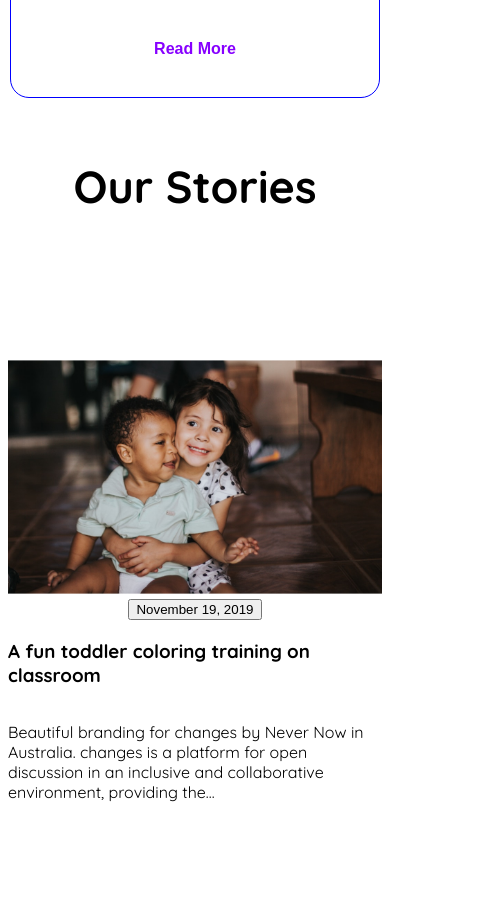
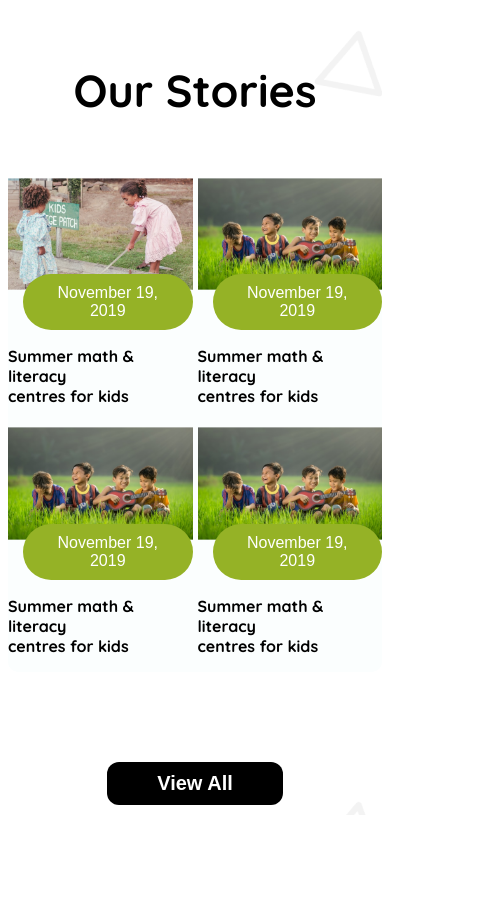
Before and after one commit to Deepto41/my-second-assignment-repo, a plain HTML site: page index.html in a window 390 px wide. Shown: the part 3019-3926 px from the top of the page, 477 px wide, since content can reach past the window. After the commit the page ends 3854 px from the top, so only its background shows below. Drawn offline with Linux system fonts and the light colour scheme; files whose address does not match are found by name.

Commit message:
added main section responsive

```diff
--- a/index.html
+++ b/index.html
@@ -90,28 +90,61 @@
             </div>
 
 
+            <section class="Our-Stories">
+              <h1 class="section-title">Our Stories</h1>
+
+              <div class="story-cards display-flex">
+                <div class="story-1 display-flex">
+                  <div><img class="story-1-pic" src="./assets/story-1.png" alt=""></div>
+                  <div class="sty-btn"><button class="story-btn-1">November 19, 2019</button></div>
+                  <h3 class="story-1-title">A fun toddler coloring training on <br>
+                    classroom</h3>
+                  <p class="story-1-description">Beautiful branding for changes by Never Now in Australia.
+                    changes is a platform for open discussion in an inclusive and
+                    collaborative environment, providing the...</p>
+
+                </div>
+                 <div class="grid">
+                <div class="story-2">
+                    <div><img class="story-2-pic" src="./assets/story-2.png" alt=""></div>
+                    <div class="sty-btn-2"><button class="story-btn-2">November 19, 2019</button></div>
+                    <h3 class="story-2-title">Summer math & literacy
+                      <br>centres for kids</h3>
+                </div>
+                <div class="story-3">
+                  <div><img class="story-3-pic" src="./assets/story-3.png" alt=""></div>
+                  <div class="sty-btn-3"><button class="story-btn-3">November 19, 2019</button></div>
+                  <h3 class="story-3-title">Summer math & literacy
+                    <br>centres for kids</h3>
+
+                </div>
+                <div class="story-4">
+                  <div><img class="story-4-pic" src="./assets/story-3.png" alt=""></div>
+                  <div class="sty-btn-4"><button class="story-btn-4">November 19, 2019</button></div>
+                  <h3 class="story-4-title">Summer math & literacy
+                    <br>centres for kids</h3>
+              </div>
+
+              <div class="story-5">
+                <div><img class="story-5-pic" src="./assets/story-3.png" alt=""></div>
+                <div class="sty-btn-5"><button class="story-btn-5">November 19, 2019</button></div>
+                <h3 class="story-5-title">Summer math & literacy
+                  <br>centres for kids</h3>
+            </div>
+          </div>
+
+
+              </div>
+
+            </section>
+
+            <div id="btn"><button class="butn-secondary">View All</button></div>
 
 
 
     </main>
 
-    <section class="Our-Stories">
-      <h1 class="section-title">Our Stories</h1>
 
-      <div class="story-cards">
-        <div class="story-card-1 display-flex">
-           <div><img class="story-profile" src="./assets/story-1.png" alt=""></div>
-           <div><button>November 19, 2019</button></div>
-           <h3 class="story-title">A fun toddler coloring training on
-            classroom</h3>
-           <p class="story-description">Beautiful branding for changes by Never Now in Australia.
-            changes is a platform for open discussion in an inclusive and
-            collaborative environment, providing the...</p>
-        </div>
-
-      </div>
-
-    </section>
 
     <footer>
 
--- a/styles/style.css
+++ b/styles/style.css
@@ -280,24 +280,186 @@ ul > li >a {
     margin: 60px auto ;
 
  }
+ .Our-Stories{
+    margin: 80px auto;
+    max-width: 1160px;
+ }
+ .story-1{
+    max-width: 540px;
+    max-height: 630px;
+    justify-content: center;
+
+    flex-direction: column;
+
+    border-radius: 18px;
+    background-color: #ffffff;
+    margin-right: 10px;
+    /* margin-top: -15px; */
+ }
+ .story-1-pic{
+    width: 100%;
+ }
+ .story-1-title{
+    padding-left: 15px;
+    font-weight: bold;
+    font-size: 1.5rem;
+    color: #000000;
+ }
+.story-1-description{
+    padding-left: 15px;
+    font-weight: 500;
+    font-size: 1rem;
+    color: #666666;
+}
+.story-btn-1{
+    background-color: #3CD8E8;
+    color: #FFFFFF;
+    border-radius: 48px;
+    border: none;
+    padding: 15px 22px;
 
 
- .story-card-1{
-    max-width: 540px;
-    height: 630px;
-    margin: 0 auto;
-    background-color: #FFFFFF;
-    flex-direction: column;
+}
+.sty-btn{
+    margin-top: -30px;
+    margin-left: 40px;
+
+}
+
+.grid{
+    display: grid;
+    grid-template-columns: repeat(2, 1fr);
+    gap: 5px;
+    margin-left: 5px;
+    border-radius: 10px;
+    background-color: #fbfefe;
+
+}
+
+.story-btn-2{
+    color: #FFFFFF;
+    background-color: #95B226;
+    padding: 10px 18px;
+    border-radius: 48px;
+    font-weight: 500;
+    font-size: 1rem;
+    border: none;
+}
+
+.sty-btn-2{
+    margin-left: 15px;
+    margin-top: -20px;
+}
+.story-2-title{
+    font-weight: bold;
+    font-size: 1rem;
+    color: #000000;
+}
+
+.story-2-pic{
+    width: 100%;
+}
+
+
+.story-btn-3{
+    color: #FFFFFF;
+    background-color: #95B226;
+    padding: 10px 18px;
+    border-radius: 48px;
+    font-weight: 500;
+    font-size: 1rem;
+    border: none;
+}
+.sty-btn-3{
+    margin-left: 15px;
+    margin-top: -20px;
+}
+.story-3-title{
+    font-weight: bold;
+    font-size: 1rem;
+    color: #000000;
+}
+
+.story-3-pic{
+    width: 100%;
+}
+
+
+
+.story-btn-4{
+    color: #FFFFFF;
+    background-color: #95B226;
+    padding: 10px 18px;
+    border-radius: 48px;
+    font-weight: 500;
+    font-size: 1rem;
+    border: none;
+}
+.sty-btn-4{
+    margin-left: 15px;
+    margin-top: -20px;
+}
+
+.story-4-title{
+    font-weight: bold;
+    font-size: 1rem;
+    color: #000000;
+}
+
+.story-4-pic{
+    width: 100%;
+}
+
+
+.story-btn-5{
+    color: #FFFFFF;
+    background-color: #95B226;
+    padding: 10px 18px;
+    border-radius: 48px;
+    font-weight: 500;
+    font-size: 1rem;
+    border: none;
+}
+.sty-btn-5{
+    margin-left: 15px;
+    margin-top: -20px;
+}
+
+.story-5-title{
+    font-weight: bold;
+    font-size: 1rem;
+    color: #000000;
+}
+.story-5-pic{
+    width: 100%;
+}
+
+.butn-secondary{
+    background-color: #000000;
+    font-weight: bold;
+    font-size: 1.25rem;
+    border: none;
+    border-radius: 12px;
+    color: #FFFFFF;
+    padding: 10px 50px;
+    justify-content: center;
+
+    margin: 10px auto;
+
+}
+#btn{
+    margin: 20px auto;
+    width: 100%;
+    text-align: center;
     justify-content: center;
     align-items: center;
-    border-radius: 10px;
-
- }
- .story-profile{
-    width: 100%;
- }
+}
 
 
+/* .story-2-pic{
+    width: 100%;
+    height: auto;
+} */
 
 
 
@@ -322,6 +484,13 @@ ul > li >a {
     .banner{
         flex-direction: column-reverse;
     }
+
+.banner-pic{
+    width: 100%;
+    margin: 0 auto;
+}
+
+
     .nav-title{
         display: none;
     }
@@ -343,4 +512,19 @@ ul > li >a {
         align-items: center;
 
     }
+
+    .story-1{
+        display: none;
+    }
+.grid{
+    margin: 0 auto;
+    display: grid;
+    grid-template-columns: repeat(2, 1fr);
 }
+
+#btn{
+    align-items: center;
+
+}
+
+}
```
